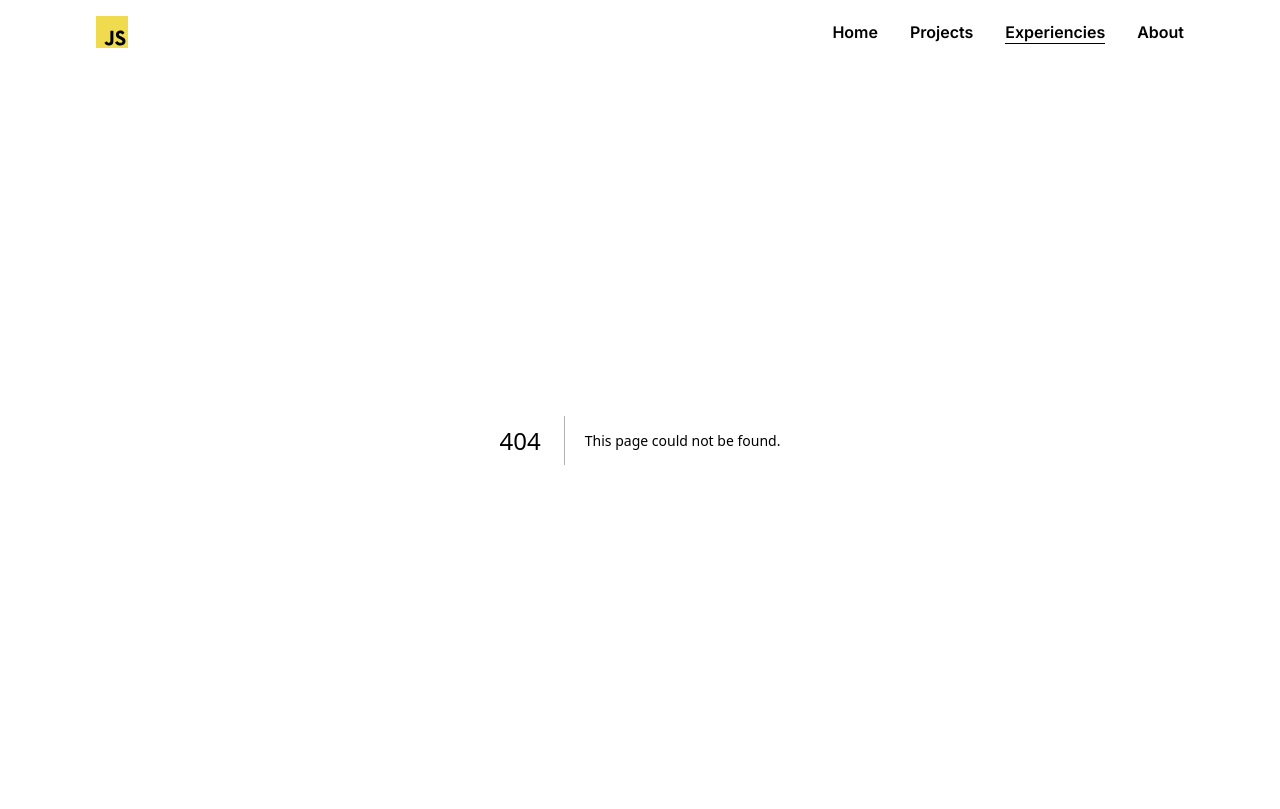
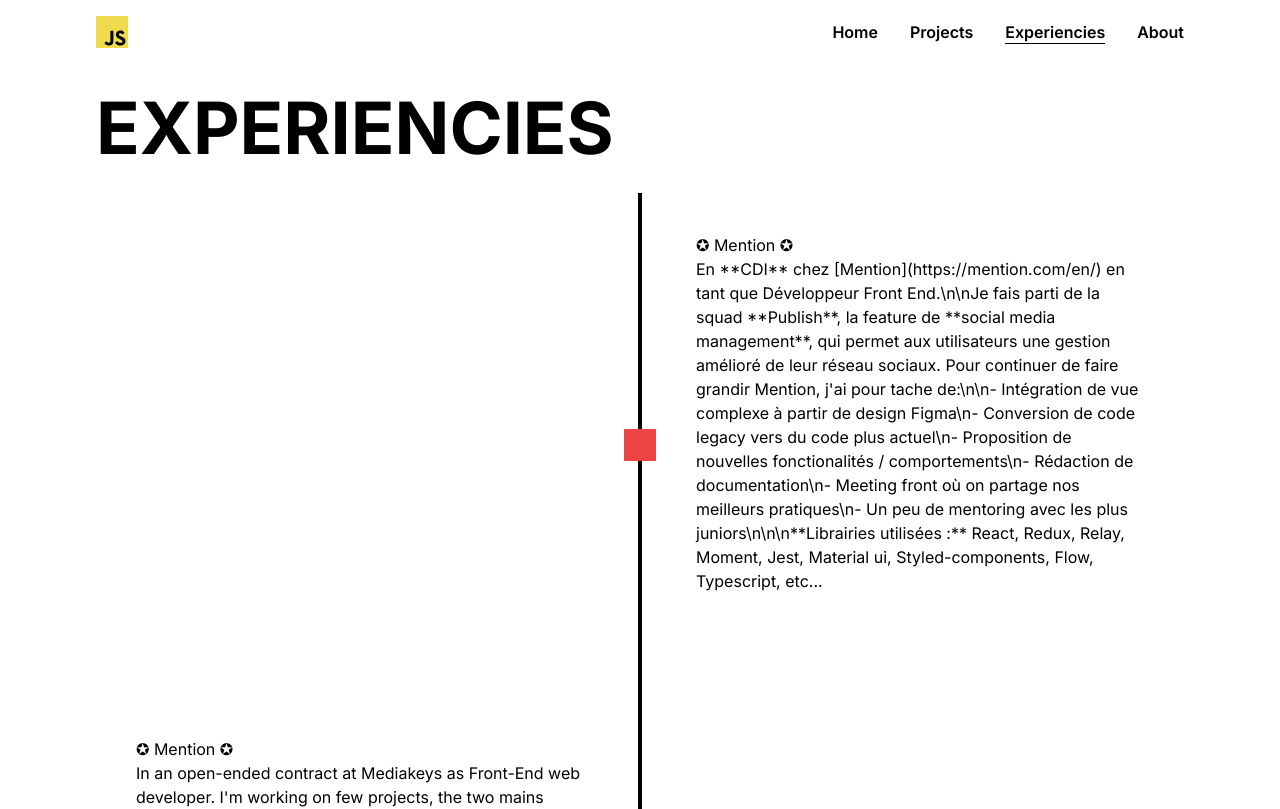
Before and after one commit to Newpoki/portfolio, a Next.js app: page /experiencies in a window 1280 px wide. Before the commit this address had no page. Shown: the top 809 px of the page. Built offline with nearby package versions, Linux system fonts and the light colour scheme.

Commit message:
feat: base of timeline experiencies

```diff
--- /dev/null
+++ b/app/experiencies/experience-timeline-card.tsx
@@ -0,0 +1,31 @@
+"use client";
+
+import { MDXProvider } from "@mdx-js/react";
+import { Typography } from "../components/typography";
+import { ExperienceTimelineSeparator } from "./experience-timeline-separator";
+import { Link } from "../components/link";
+
+type Props = {
+  children: any;
+  title: string;
+};
+
+const components = {
+  a: (props: any) => <Link {...props} type="external" />,
+  b: () => {
+    return <span>lol</span>;
+  },
+};
+
+export const ExperienceTimelineCard = ({ children, title }: Props) => {
+  return (
+    <li className="before:content-[' '] flex before:flex-1 before:p-10  [&:nth-child(2n)]:flex-row-reverse">
+      <ExperienceTimelineSeparator />
+      <div className="mb-16 w-1/2 flex-1 p-10">
+        <Typography>{title}</Typography>
+        <p>{children}</p>
+        {/* <MDXProvider components={components}>{children}</MDXProvider> */}
+      </div>
+    </li>
+  );
+};
--- /dev/null
+++ b/app/experiencies/experience-timeline-separator.tsx
@@ -0,0 +1,9 @@
+export const ExperienceTimelineSeparator = () => {
+  return (
+    <div className="flex flex-col items-center">
+      <div className="flex w-1 flex-grow bg-black" />
+      <div className="h-8 w-8 bg-red-500" />
+      <div className="flex w-1 flex-grow bg-black" />
+    </div>
+  );
+};
--- /dev/null
+++ b/app/experiencies/page.tsx
@@ -0,0 +1,45 @@
+import { SlideUp } from "../components/slide-up";
+import { Typography } from "../components/typography";
+import { ExperienceTimelineCard } from "./experience-timeline-card";
+
+export default async function Experiencies() {
+  return (
+    <div>
+      <div className="mb-8">
+        <SlideUp>
+          <Typography variant="h1">Experiencies</Typography>
+        </SlideUp>
+      </div>
+
+      <section className="flex flex-col ">
+        <ExperienceTimelineCard title="✪ Mention ✪">
+          En **CDI** chez [Mention](https://mention.com/en/) en tant que
+          Développeur Front End.\n\nJe fais parti de la squad **Publish**, la
+          feature de **social media management**, qui permet aux utilisateurs
+          une gestion amélioré de leur réseau sociaux. Pour continuer de faire
+          grandir Mention, j'ai pour tache de:\n\n- Intégration de vue complexe
+          à partir de design Figma\n- Conversion de code legacy vers du code
+          plus actuel\n- Proposition de nouvelles fonctionalités /
+          comportements\n- Rédaction de documentation\n- Meeting front où on
+          partage nos meilleurs pratiques\n- Un peu de mentoring avec les plus
+          juniors\n\n\n**Librairies utilisées :** React, Redux, Relay, Moment,
+          Jest, Material ui, Styled-components, Flow, Typescript, etc...
+        </ExperienceTimelineCard>
+
+        <ExperienceTimelineCard title="✪ Mention ✪">
+          In an open-ended contract at Mediakeys as Front-End web developer.
+          I&apos;m working on few projects, the two mains being a platform
+          allowing companies / media trader to handle their advertising
+          campaigns around the worl on various media as Facebook, Instagram,
+          website, native applications, Youtube, etc, and an app to create AD
+          usable for these AD campaigns. In order to create new applications and
+          continue the existings, I have to: Create wireframes mockups Create
+          components and ducks Writing a lot of unit tests Advise new
+          functionality nor evolution Write documentation Take part to SCRUM
+          ceremonies Used libraries : React, Redux, Redux Sagas, Moment, Moment
+          JS, Material-UI, Jest, etc ...
+        </ExperienceTimelineCard>
+      </section>
+    </div>
+  );
+}
```
